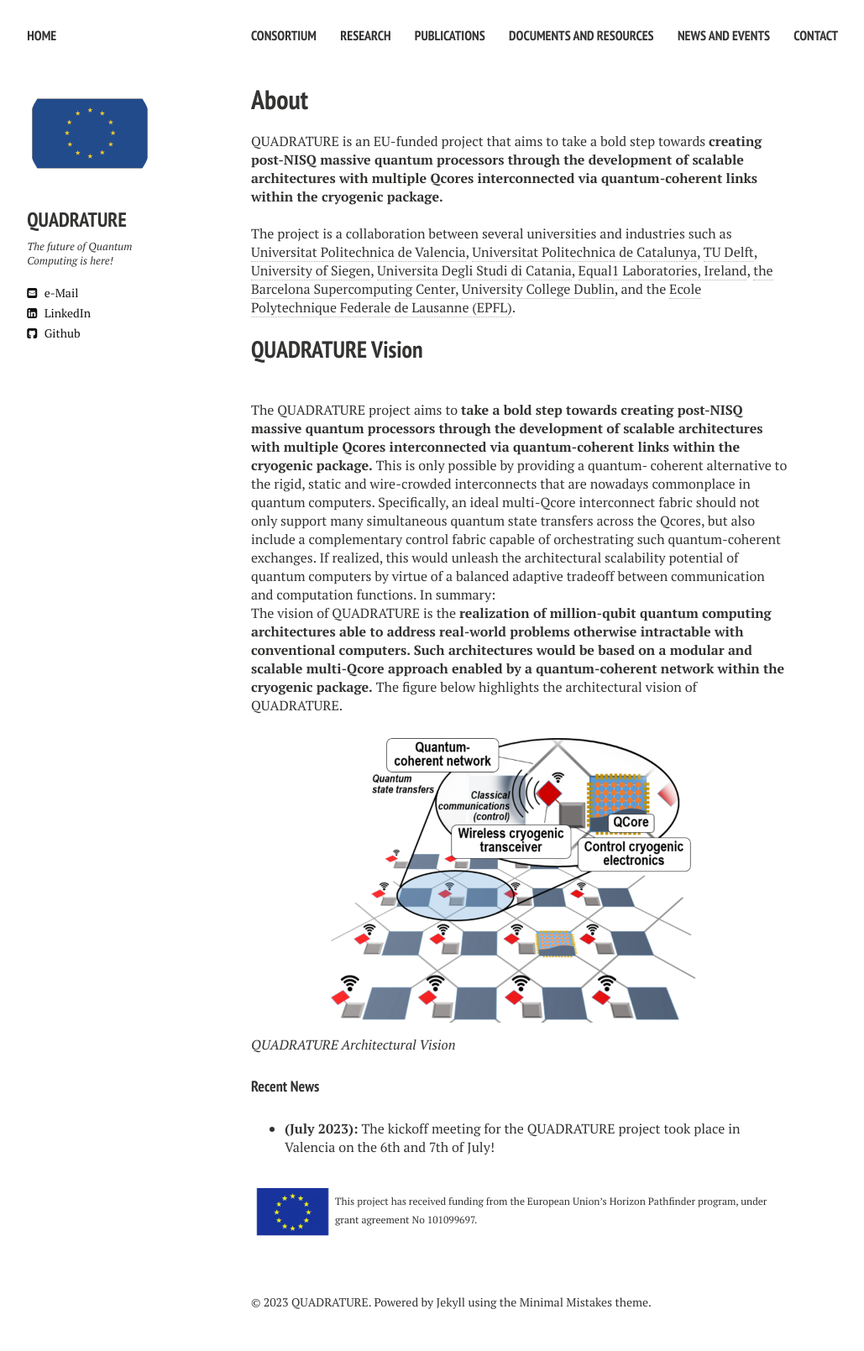
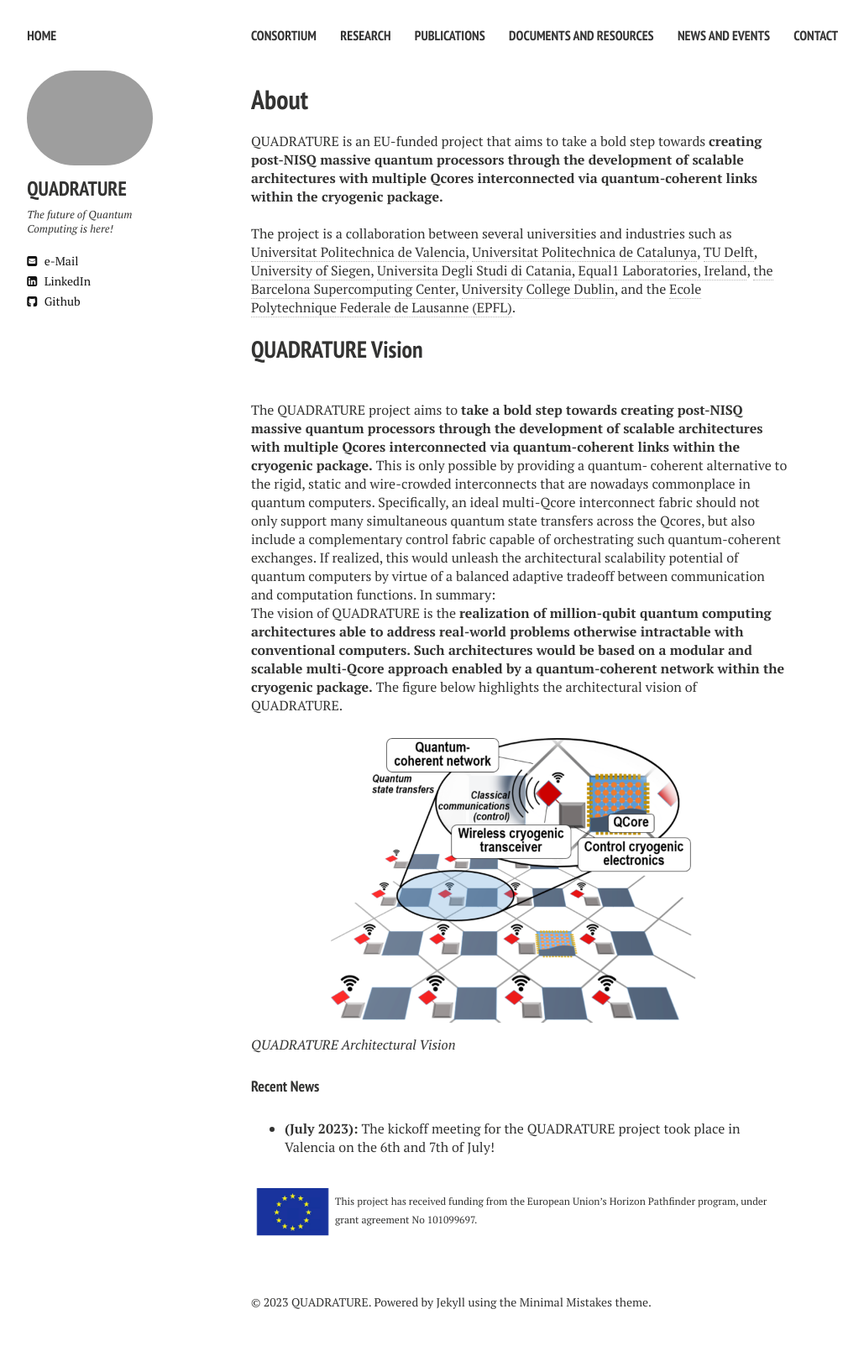
Before and after one commit to biddu/biddu.github.io, a Jekyll site: the page built from index.md, in a window 1280 px wide. Shown: the whole page at 84% size, without its empty margins (21-1050 px from the left). Built offline with Jekyll 4.4.1, drawn with Linux system fonts in a browser that asks for light colours; nearby versions of some CDN libraries; comment, search, counter and statistics services are not loaded.

Commit message:
Update _config.yml

```diff
--- a/_config.yml
+++ b/_config.yml
@@ -9,7 +9,7 @@ url:              https://biddu.github.io/
 # Owner/author information
 owner:
   name:           QUADRATURE
-  avatar:         EU_logo.png
+  avatar:         quadraturelogo.png
   bio:            The future of Quantum Computing is here!
   email:          info_quadrature@upv.es
   #slack:          quadrature-project.slack.com
```
